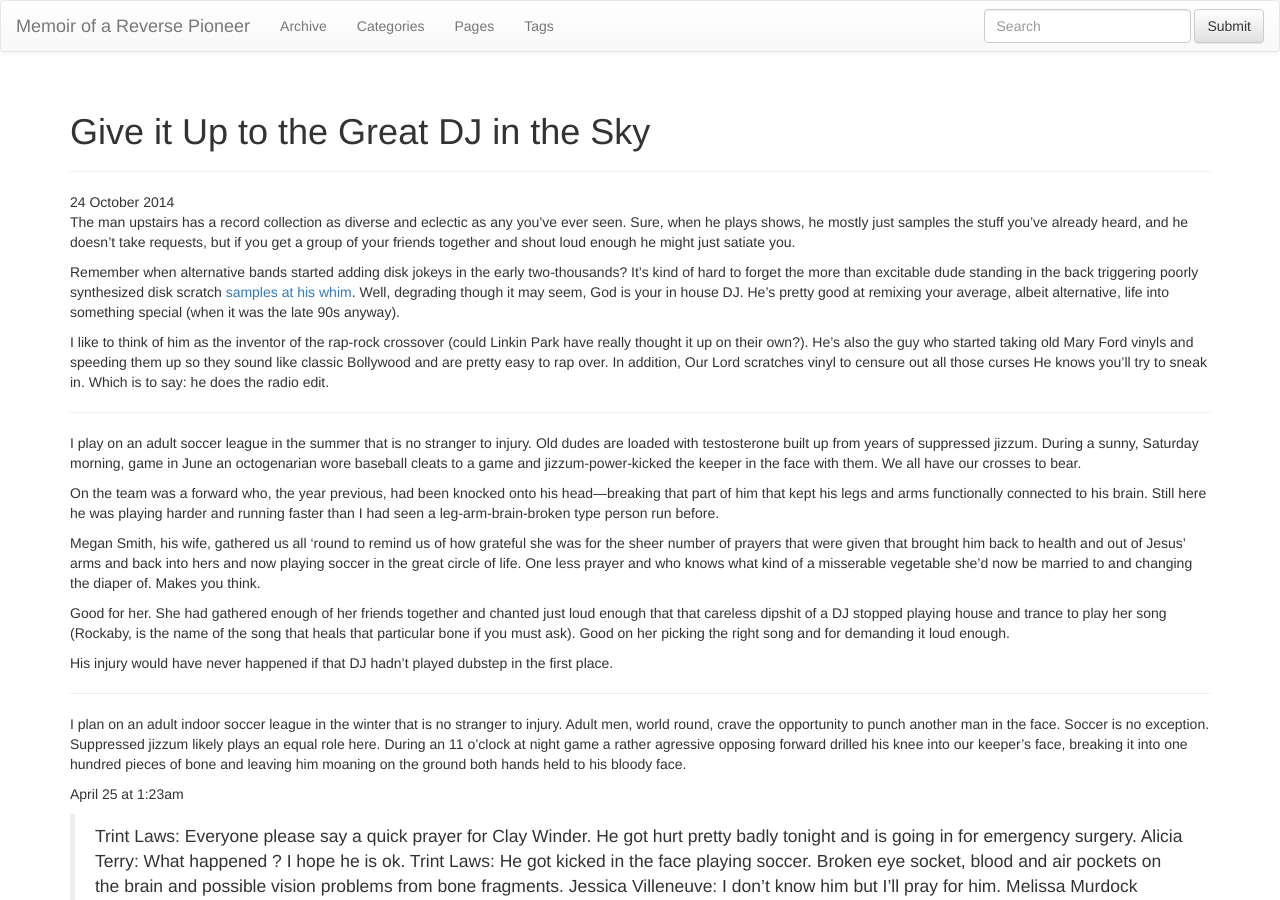
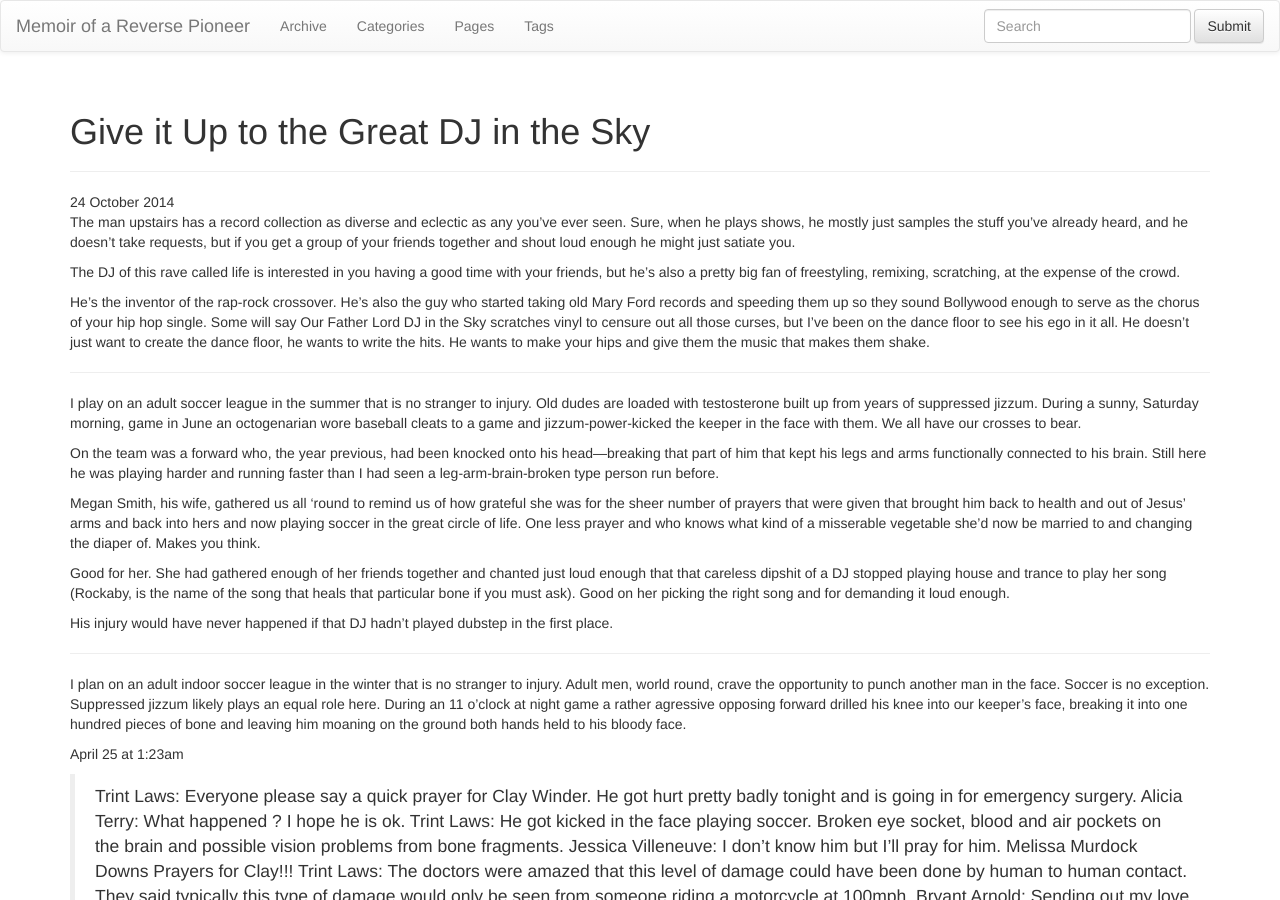
Before and after one commit to rabid-unicorn/reverse-pioneer, a Jekyll site: the page built from _posts/2014-10-24-dj-in-the-sky.md, in a window 1280 px wide and 900 px high. Built offline with Jekyll 4.4.1, drawn with Linux system fonts in a browser that asks for light colours; nearby versions of some CDN libraries; library files that are not in the unit come from our copies.

Commit message:
dj — rewriting intro

```diff
--- a/_posts/2014-10-24-dj-in-the-sky.md
+++ b/_posts/2014-10-24-dj-in-the-sky.md
@@ -9,9 +9,9 @@ tags : []
 
 The man upstairs has a record collection as diverse and eclectic as any you've ever seen. Sure, when he plays shows, he mostly just samples the stuff you've already heard, and he doesn't take requests, but if you get a group of your friends together and shout loud enough he might just satiate you.
 
-Remember when alternative bands started adding disk jokeys in the early two-thousands? It's kind of hard to forget the more than excitable dude standing in the back triggering poorly synthesized disk scratch [samples at his whim](https://www.youtube.com/watch?v=ilqGBvMP1-M). Well, degrading though it may seem, God is your in house DJ. He's pretty good at remixing your average, albeit alternative, life into something special (when it was the late 90s anyway).
+The DJ of this rave called life is interested in you having a good time with your friends, but he's also a pretty big fan of freestyling, remixing, scratching, at the expense of the crowd.
 
-I like to think of him as the inventor of the rap-rock crossover (could Linkin Park have really thought it up on their own?). He's also the guy who started taking old Mary Ford vinyls and speeding them up so they sound like classic Bollywood and are pretty easy to rap over. In addition, Our Lord scratches vinyl to censure out all those curses He knows you'll try to sneak in. Which is to say: he does the radio edit.
+He's the inventor of the rap-rock crossover. He's also the guy who started taking old Mary Ford records and speeding them up so they sound Bollywood enough to serve as the chorus of your hip hop single. Some will say Our Father Lord DJ in the Sky scratches vinyl to censure out all those curses, but I've been on the dance floor to see his ego in it all. He doesn't just want to create the dance floor, he wants to write the hits. He wants to make your hips and give them the music that makes them shake.
 
 -----------------
 
```
